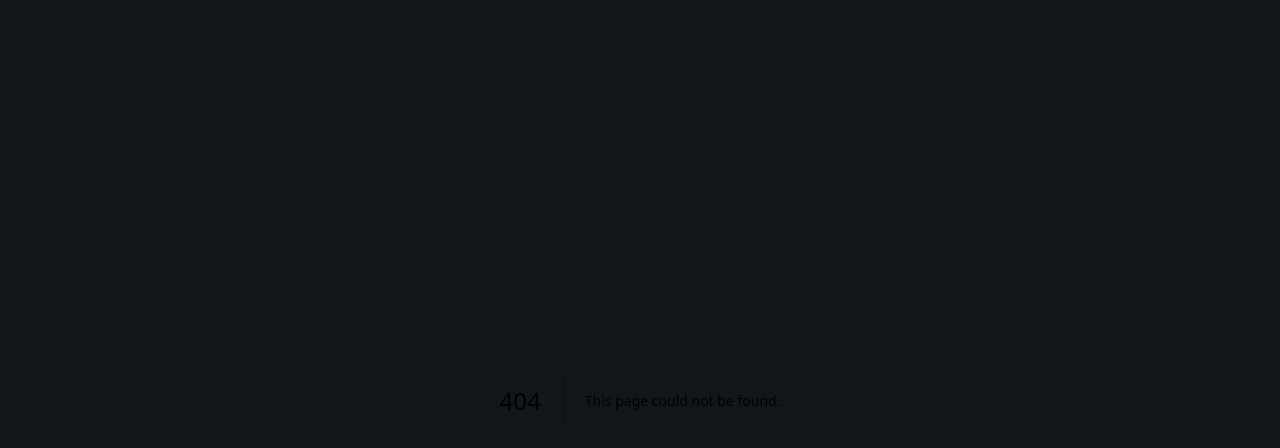
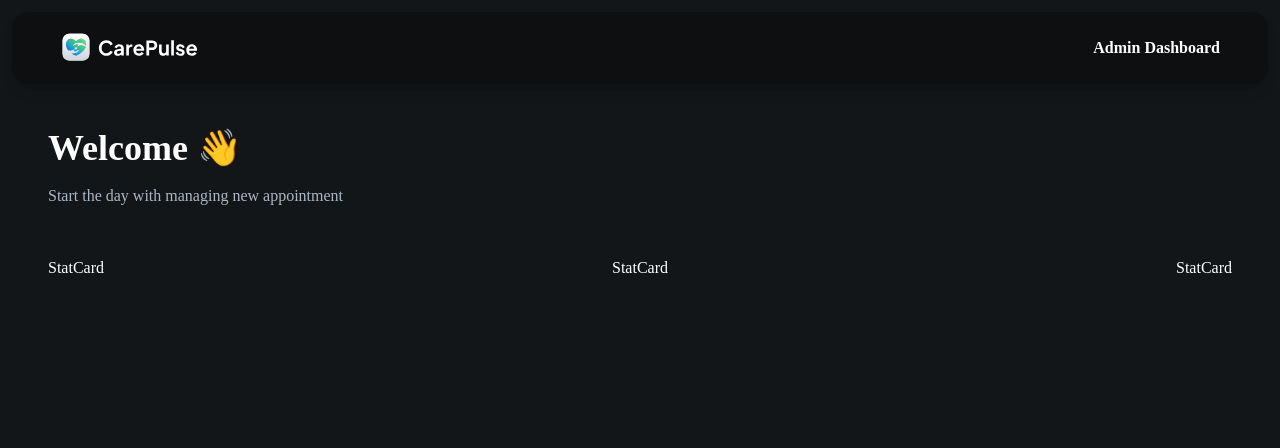
Before and after one commit to chugue/st-carepulse, a Next.js app: page /admin in a window 1280 px wide. Before the commit this address had no page. Shown: the top 448 px of the page. Built offline with nearby package versions, Linux system fonts and the light colour scheme.

Commit message:
save: 0715 06:38

```diff
--- /dev/null
+++ b/app/admin/page.tsx
@@ -0,0 +1,53 @@
+import React from "react";
+import Link from "next/link";
+import Image from "next/image";
+import StatCard from "@/components/stat-card";
+
+const Admin = () => {
+  return (
+    <div className="mx-auto flex max-w-7xl flex-col space-y-14">
+      <header className="admin-header">
+        <Link href="/" className="cursor-pointer">
+          <Image
+            src="/assets/icons/logo-full.svg"
+            height={32}
+            width={162}
+            alt="logo"
+            className="h-8 w-fit"
+          />
+        </Link>
+        <p className="text-16-semibold">Admin Dashboard</p>
+      </header>
+      <main className="admin-main">
+        <section className="w-full space-y-4">
+          <h1 className="header">Welcome 👋</h1>
+          <p className="text-dark-700">
+            Start the day with managing new appointment
+          </p>
+        </section>
+        <section className="admin-stat">
+          <StatCard
+            type="appointments"
+            count={5}
+            label="Scheduled appointments"
+            icon="/assets/icons/appointments.svg"
+          />
+          <StatCard
+            type="pending"
+            count={10}
+            label="Pending appointments"
+            icon="/assets/icons/pending.svg"
+          />{" "}
+          <StatCard
+            type="cancelled"
+            count={2}
+            label="Cancelled appointments"
+            icon="/assets/icons/cancelled.svg"
+          />
+        </section>
+      </main>
+    </div>
+  );
+};
+
+export default Admin;
--- /dev/null
+++ b/components/stat-card.tsx
@@ -0,0 +1,14 @@
+import React from "react";
+
+interface StatCardProps {
+  type: "appointments" | "pending" | "cancelled";
+  count: number;
+  label: string;
+  icon: string;
+}
+
+const StatCard = ({ count = 0, label, icon, type }: StatCardProps) => {
+  return <div>StatCard</div>;
+};
+
+export default StatCard;
```
